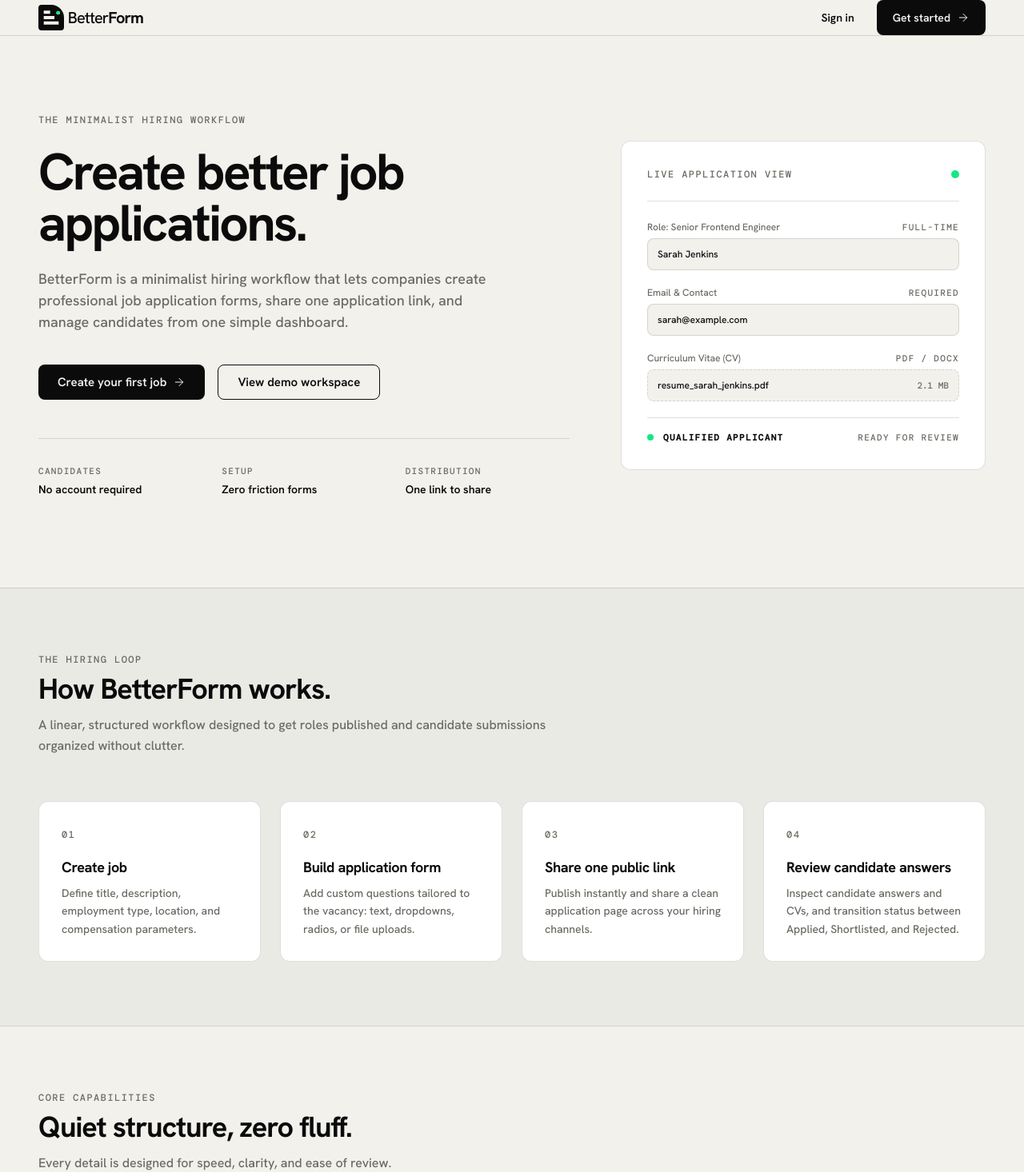
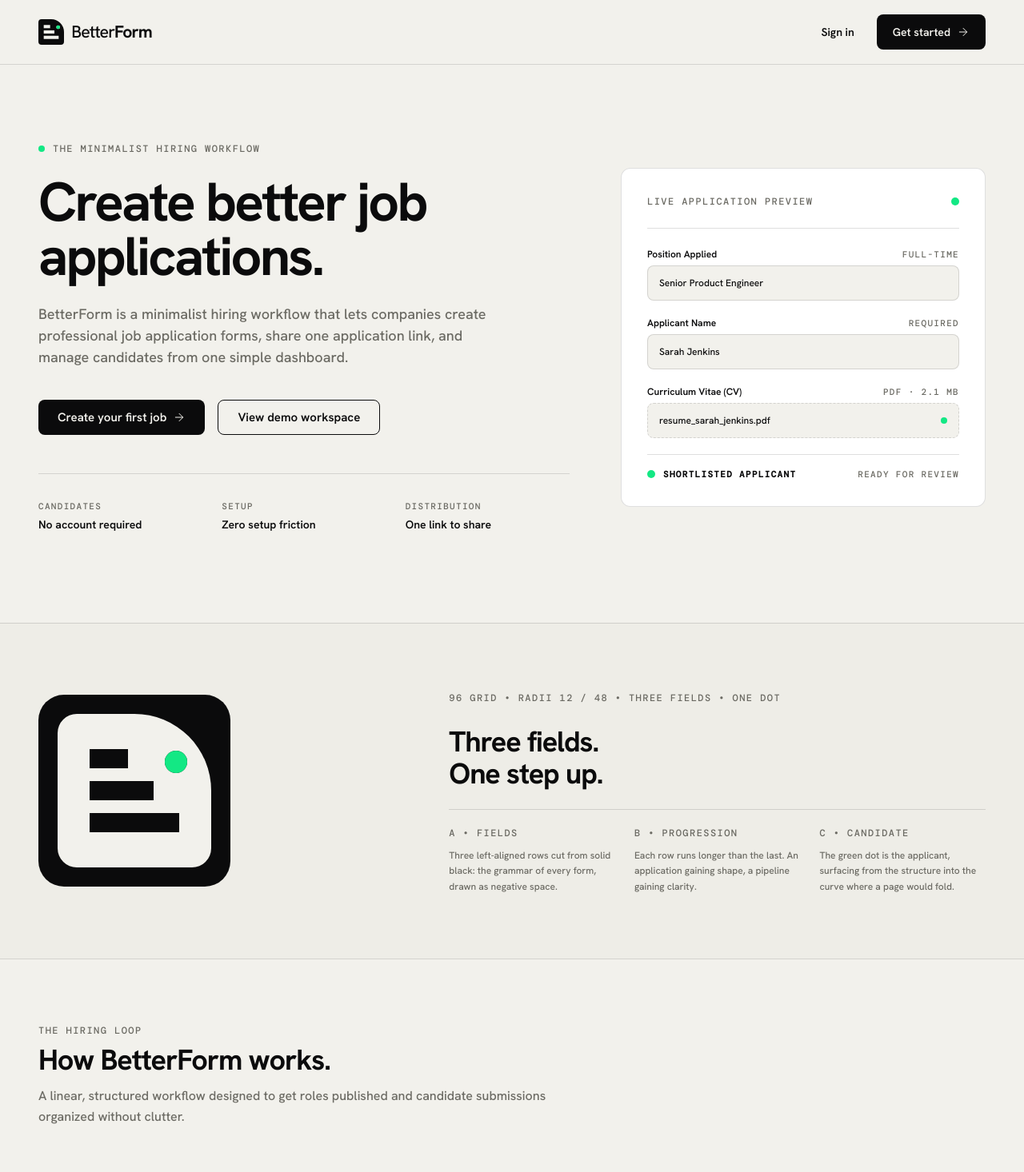
Before and after one commit to Meargteame/jobform, a React (Vite) app in the folder client/: page / in a window 1280 px wide. Shown: the top 1466 px of the page at 80% size. Built offline with nearby package versions, Linux system fonts and the light colour scheme; no server answers; a web font is replaced by a local one.

Commit message:
feat(design-system): refine brand narrative and vector lockup alignment

```diff
--- a/client/src/components/BetterFormLogo.jsx
+++ b/client/src/components/BetterFormLogo.jsx
@@ -1,32 +1,30 @@
 import React from 'react';
 
 /**
- * BetterForm Official Brand Logo & Symbol
- * Based strictly on BetterForm Design System specifications:
- * - Symbol geometry on 96x96 grid with compound path
- * - Top-right radius 48, three field progression rows, candidate signal dot at (74,30)
- * - Wordmark: "Better" Hanken Grotesk 500 + "Form" Hanken Grotesk 700, -0.045em tracking
+ * BetterForm Official Vector Brand Logo & Symbol
+ * Rendered from the exact vector geometry in betterform-logo-horizontal.svg and betterform-symbol.svg
+ * ViewBox 480x96 for horizontal lockup, 96x96 for standalone symbol.
  */
 export default function BetterFormLogo({
   variant = 'horizontal', // 'horizontal' | 'symbol'
-  theme = 'light',        // 'light' (on light bgs) | 'dark' (on dark bgs)
-  size = 32,             // symbol height in px
-  showWordmark = true,
-  className = ''
+  theme = 'light',        // 'light' (#0B0B0C text/body) | 'dark' (#F2F1EC text/body)
+  height = 32,            // Height in pixels (default 32px)
+  className = '',
 }) {
   const isDark = theme === 'dark';
   const bodyColor = isDark ? '#F2F1EC' : '#0B0B0C';
   const textColor = isDark ? '#F2F1EC' : '#0B0B0C';
   const dotColor = '#13E884';
 
-  const symbolElement = (
+  if (variant === 'symbol') {
+    return (
       <svg
-      width={size}
-      height={size}
+        width={height}
+        height={height}
         viewBox="0 0 96 96"
         fill="none"
         xmlns="http://www.w3.org/2000/svg"
-      className="shrink-0"
+        className={`shrink-0 ${className}`}
         aria-label="BetterForm mark"
       >
         <path
@@ -38,28 +36,41 @@ export default function BetterFormLogo({
         <circle cx="74" cy="30" r="7" fill={dotColor} />
       </svg>
     );
+  }
 
-  if (variant === 'symbol' || !showWordmark) {
+  // Exact 480x96 horizontal vector lockup from master asset
+  const width = Math.round(height * (480 / 96));
+
   return (
-      <div className={`inline-flex items-center ${className}`}>
-        {symbolElement}
-      </div>
+    <svg
+      width={width}
+      height={height}
+      viewBox="0 0 480 96"
+      fill="none"
+      xmlns="http://www.w3.org/2000/svg"
+      className={`shrink-0 select-none ${className}`}
+      aria-label="BetterForm logo"
+    >
+      <g transform="translate(0 0)">
+        <path
+          fillRule="evenodd"
+          clipRule="evenodd"
+          fill={bodyColor}
+          d="M12 0H48A48 48 0 0 1 96 48V84A12 12 0 0 1 84 96H12A12 12 0 0 1 0 84V12A12 12 0 0 1 12 0ZM20 22h24v12H20ZM20 42h40v12H20ZM20 62h56v12H20ZM67 30a7 7 0 1 0 14 0a7 7 0 1 0-14 0Z"
+        />
+      </g>
+      <circle cx="74" cy="30" r="7" fill={dotColor} />
+      <text
+        x="124"
+        y="68"
+        fontFamily="'Hanken Grotesk', 'Helvetica Neue', Arial, sans-serif"
+        fontSize="64"
+        letterSpacing="-2.9"
+        fill={textColor}
+      >
+        <tspan fontWeight="500">Better</tspan>
+        <tspan fontWeight="700">Form</tspan>
+      </text>
+    </svg>
   );
 }
-
-  // Wordmark font size proportional to symbol height (symbol height ~ 1.15x cap-to-descender)
-  const textSizeClass = size >= 40 ? 'text-2xl' : size >= 32 ? 'text-xl' : 'text-lg';
-
-  return (
-    <div className={`inline-flex items-center gap-[0.3em] select-none ${className}`}>
-      {symbolElement}
-      <span
-        className={`font-sans ${textSizeClass} leading-none tracking-[-0.045em]`}
-        style={{ color: textColor }}
-      >
-        <span className="font-medium">Better</span>
-        <span className="font-bold">Form</span>
-      </span>
-    </div>
-  );
-}
--- a/client/src/pages/LandingPage.jsx
+++ b/client/src/pages/LandingPage.jsx
@@ -24,14 +24,14 @@ const LandingPage = () => {
 
   return (
     <div className="min-h-screen bg-paper text-ink font-sans flex flex-col selection:bg-signal selection:text-ink">
-      {/* Top Navigation */}
+      {/* Top Header */}
       <header className="border-b border-line bg-paper sticky top-0 z-30">
-        <div className="max-w-[1280px] mx-auto px-6 lg:px-12 h-18 flex items-center justify-between">
+        <div className="max-w-[1280px] mx-auto px-6 lg:px-12 h-20 flex items-center justify-between">
           <Link to="/" className="inline-flex items-center">
-            <BetterFormLogo size={32} />
+            <BetterFormLogo height={32} />
           </Link>
 
-          <div className="flex items-center gap-4">
+          <div className="flex items-center gap-5">
             {isAuthenticated ? (
               <Link
                 to="/dashboard"
@@ -44,7 +44,7 @@ const LandingPage = () => {
               <>
                 <Link
                   to="/login"
-                  className="text-[14px] font-semibold text-ink hover:text-muted px-3 py-2 transition-colors"
+                  className="text-[14px] font-semibold text-ink hover:text-muted transition-colors px-2 py-2"
                 >
                   Sign in
                 </Link>
@@ -67,11 +67,14 @@ const LandingPage = () => {
 
           {/* Left Column: Editorial Headline & Copy */}
           <div className="lg:col-span-7 text-left">
-            <p className="font-mono text-[12px] uppercase tracking-[0.12em] text-muted mb-6">
-              The Minimalist Hiring Workflow
-            </p>
+            <div className="flex items-center gap-2.5 mb-6">
+              <span className="w-2 h-2 rounded-full bg-signal" />
+              <p className="font-mono text-[12px] uppercase tracking-[0.12em] text-muted">
+                The Minimalist Hiring Workflow
+              </p>
+            </div>
 
-            <h1 className="text-4xl sm:text-5xl lg:text-[64px] font-bold tracking-[-0.04em] text-ink leading-[1.05]">
+            <h1 className="text-4xl sm:text-5xl lg:text-[68px] font-bold tracking-[-0.04em] text-ink leading-[1.03]">
               Create better job applications.
             </h1>
 
@@ -105,7 +108,7 @@ const LandingPage = () => {
               </div>
               <div>
                 <p className="font-mono text-[11px] uppercase tracking-[0.12em] text-muted">Setup</p>
-                <p className="mt-1 text-[14px] font-semibold text-ink">Zero friction forms</p>
+                <p className="mt-1 text-[14px] font-semibold text-ink">Zero setup friction</p>
               </div>
               <div>
                 <p className="font-mono text-[11px] uppercase tracking-[0.12em] text-muted">Distribution</p>
@@ -117,53 +120,52 @@ const LandingPage = () => {
           {/* Right Column: Architectural Form Structure Graphic echoing the Brand Mark */}
           <div className="lg:col-span-5">
             <div className="bg-white border border-line rounded-[12px] p-8 relative overflow-hidden">
-              {/* Brand motif header */}
               <div className="flex items-center justify-between pb-6 border-b border-line">
                 <span className="font-mono text-[12px] uppercase tracking-[0.12em] text-muted">
-                  Live Application View
+                  Live Application Preview
                 </span>
-                <span className="w-2.5 h-2.5 rounded-full bg-signal" title="Signal: Active applicant" />
+                <span className="w-2.5 h-2.5 rounded-full bg-signal" title="Signal: Applicant dot" />
               </div>
 
               {/* Stepped Form Progress Motif */}
               <div className="mt-6 space-y-5">
                 <div>
                   <div className="flex justify-between items-center text-xs text-muted font-medium mb-1.5">
-                    <span>Role: Senior Frontend Engineer</span>
+                    <span className="text-ink font-semibold">Position Applied</span>
                     <span className="font-mono text-[11px] uppercase tracking-[0.12em]">Full-time</span>
                   </div>
-                  <div className="h-10 bg-paper rounded-[8px] border border-line px-3 flex items-center text-xs text-ink">
+                  <div className="h-[44px] bg-paper rounded-[8px] border border-line px-3.5 flex items-center text-xs text-ink font-medium">
+                    Senior Product Engineer
+                  </div>
+                </div>
+
+                <div>
+                  <div className="flex justify-between items-center text-xs text-muted font-medium mb-1.5">
+                    <span className="text-ink font-semibold">Applicant Name</span>
+                    <span className="font-mono text-[11px] uppercase tracking-[0.12em]">Required</span>
+                  </div>
+                  <div className="h-[44px] bg-paper rounded-[8px] border border-line px-3.5 flex items-center text-xs text-ink">
                     Sarah Jenkins
                   </div>
                 </div>
 
                 <div>
                   <div className="flex justify-between items-center text-xs text-muted font-medium mb-1.5">
-                    <span>Email & Contact</span>
-                    <span className="font-mono text-[11px] uppercase tracking-[0.12em]">Required</span>
+                    <span className="text-ink font-semibold">Curriculum Vitae (CV)</span>
+                    <span className="font-mono text-[11px] uppercase tracking-[0.12em]">PDF · 2.1 MB</span>
                   </div>
-                  <div className="h-10 bg-paper rounded-[8px] border border-line px-3 flex items-center text-xs text-ink">
-                    sarah@example.com
-                  </div>
-                </div>
-
-                <div>
-                  <div className="flex justify-between items-center text-xs text-muted font-medium mb-1.5">
-                    <span>Curriculum Vitae (CV)</span>
-                    <span className="font-mono text-[11px] uppercase tracking-[0.12em]">PDF / DOCX</span>
-                  </div>
-                  <div className="h-10 bg-paper rounded-[8px] border border-line border-dashed px-3 flex items-center justify-between text-xs text-muted">
+                  <div className="h-[44px] bg-paper rounded-[8px] border border-line border-dashed px-3.5 flex items-center justify-between text-xs text-muted">
                     <span className="text-ink font-medium">resume_sarah_jenkins.pdf</span>
-                    <span className="font-mono text-[11px]">2.1 MB</span>
+                    <span className="w-2 h-2 rounded-full bg-signal" />
                   </div>
                 </div>
 
                 {/* Status dot progression */}
                 <div className="pt-4 border-t border-line flex items-center justify-between">
-                  <div className="flex items-center gap-3">
-                    <span className="w-2 h-2 rounded-full bg-signal" />
+                  <div className="flex items-center gap-2.5">
+                    <span className="w-2.5 h-2.5 rounded-full bg-signal" />
                     <span className="font-mono text-[11px] uppercase tracking-[0.12em] text-ink font-semibold">
-                      Qualified applicant
+                      Shortlisted applicant
                     </span>
                   </div>
                   <span className="font-mono text-[11px] uppercase tracking-[0.12em] text-muted">
@@ -177,8 +179,56 @@ const LandingPage = () => {
         </div>
       </section>
 
-      {/* Structured 4-Step Process Section */}
-      <section className="py-20 border-t border-line bg-paper-2/60">
+      {/* Brand Identity Story Section: Three fields. One step up. */}
+      <section className="py-20 border-t border-line bg-paper-2/40">
+        <div className="max-w-[1280px] mx-auto px-6 lg:px-12">
+          <div className="grid grid-cols-1 lg:grid-cols-12 gap-12 items-center">
+
+            {/* Visual Symbol Display */}
+            <div className="lg:col-span-5 flex justify-center lg:justify-start">
+              <div className="w-[240px] h-[240px] bg-ink rounded-[32px] p-6 relative flex items-center justify-center">
+                <BetterFormLogo variant="symbol" theme="dark" height={192} />
+              </div>
+            </div>
+
+            {/* Brand Concept Narrative */}
+            <div className="lg:col-span-7 space-y-6">
+              <span className="font-mono text-[12px] uppercase tracking-[0.12em] text-muted">
+                96 Grid &bull; Radii 12 / 48 &bull; Three Fields &bull; One Dot
+              </span>
+
+              <h2 className="text-3xl sm:text-4xl font-bold tracking-[-0.03em] text-ink leading-[1.1]">
+                Three fields.<br />One step up.
+              </h2>
+
+              <div className="grid grid-cols-1 md:grid-cols-3 gap-6 pt-4 border-t border-line">
+                <div>
+                  <span className="font-mono text-[12px] uppercase tracking-[0.12em] text-muted">A &bull; Fields</span>
+                  <p className="mt-2 text-xs text-muted leading-relaxed">
+                    Three left-aligned rows cut from solid black: the grammar of every form, drawn as negative space.
+                  </p>
+                </div>
+                <div>
+                  <span className="font-mono text-[12px] uppercase tracking-[0.12em] text-muted">B &bull; Progression</span>
+                  <p className="mt-2 text-xs text-muted leading-relaxed">
+                    Each row runs longer than the last. An application gaining shape, a pipeline gaining clarity.
+                  </p>
+                </div>
+                <div>
+                  <span className="font-mono text-[12px] uppercase tracking-[0.12em] text-muted">C &bull; Candidate</span>
+                  <p className="mt-2 text-xs text-muted leading-relaxed">
+                    The green dot is the applicant, surfacing from the structure into the curve where a page would fold.
+                  </p>
+                </div>
+              </div>
+            </div>
+
+          </div>
+        </div>
+      </section>
+
+      {/* 4-Step Process Section */}
+      <section className="py-20 border-t border-line bg-paper">
         <div className="max-w-[1280px] mx-auto px-6 lg:px-12">
           <div className="max-w-[640px] mb-14 text-left">
             <p className="font-mono text-[12px] uppercase tracking-[0.12em] text-muted mb-2">
@@ -228,8 +278,8 @@ const LandingPage = () => {
         </div>
       </section>
 
-      {/* Product Capabilities (Hairline Grid) */}
-      <section className="py-20 border-t border-line bg-paper">
+      {/* Product Capabilities */}
+      <section className="py-20 border-t border-line bg-paper-2/40">
         <div className="max-w-[1280px] mx-auto px-6 lg:px-12">
           <div className="max-w-[640px] mb-14 text-left">
             <p className="font-mono text-[12px] uppercase tracking-[0.12em] text-muted mb-2">
@@ -312,7 +362,6 @@ const LandingPage = () => {
             </div>
 
             <div>
-              {/* Primary button on dark: green fill #13E884, ink text #0B0B0C */}
               <Link
                 to="/register"
                 className="inline-flex items-center justify-center gap-2 h-[44px] px-6 text-[15px] font-semibold text-ink bg-signal hover:bg-[#11d377] rounded-[8px] transition-colors"
@@ -325,7 +374,7 @@ const LandingPage = () => {
 
           <div className="pt-8 flex flex-col sm:flex-row items-center justify-between gap-4 text-xs text-muted-dark">
             <div className="flex items-center gap-3">
-              <BetterFormLogo theme="dark" size={24} />
+              <BetterFormLogo variant="symbol" theme="dark" height={24} />
               <span className="font-mono text-[11px] uppercase tracking-[0.12em]">
                 &copy; {new Date().getFullYear()} BetterForm
               </span>
```
Also changed, not shown: client/src/components/ProtectedRoute.jsx (+4 -3 lines). Lines whose indentation alone changed are shown as unchanged.
